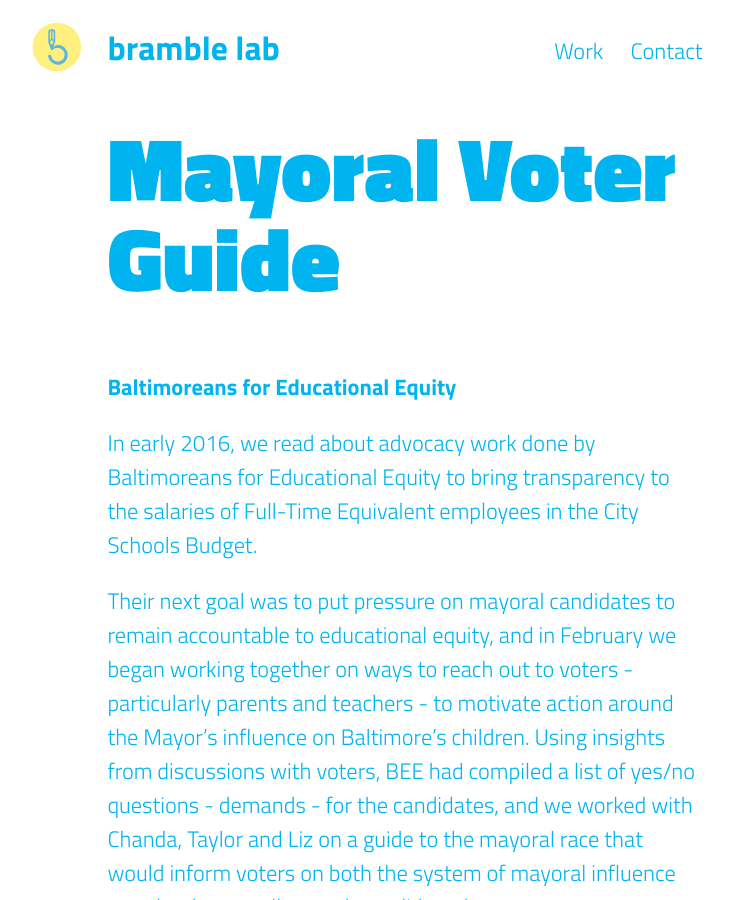
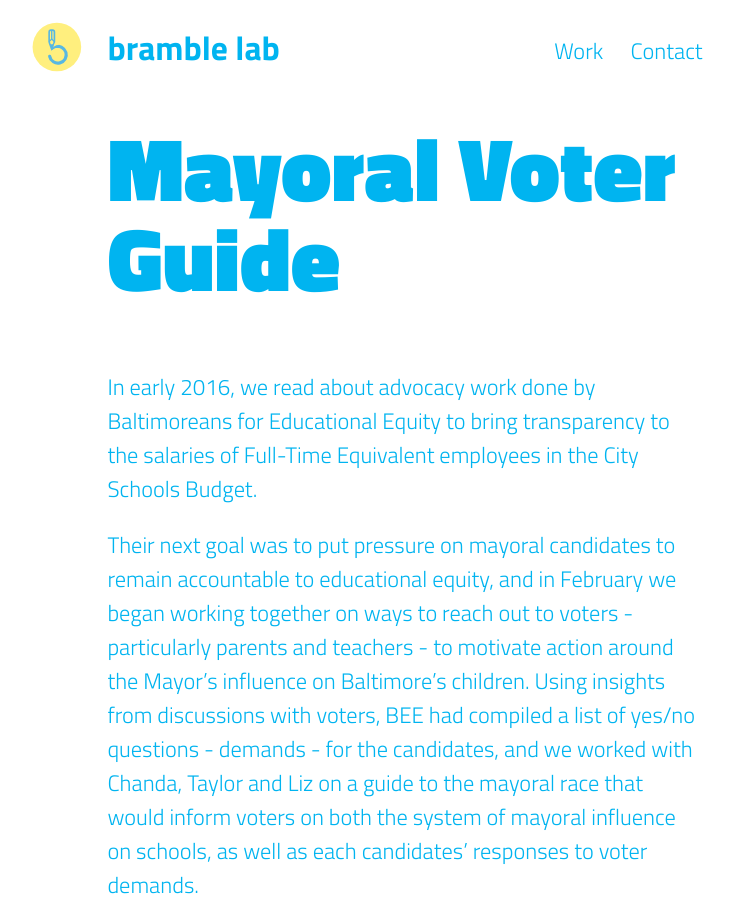
Before and after one commit to bramblelab/bramblelab.github.io, a Jekyll site: the page built from _posts/2016-05-01-baltimoreans-for-educational-equity.markdown, in a window 1280 px wide and 900 px high. Shown: the whole window, without its empty margins (235-969 px from the left). Built offline with Jekyll 4.4.1, drawn with Linux system fonts in a browser that asks for light colours.

Commit message:
Updated Baltimoreans For Educational Equity

```diff
--- a/_posts/2016-05-01-baltimoreans-for-educational-equity.markdown
+++ b/_posts/2016-05-01-baltimoreans-for-educational-equity.markdown
@@ -9,8 +9,6 @@ categories:
 - design
 layout: post
 ---
-
-__Baltimoreans for Educational Equity__
 
 In early 2016, we read about advocacy work done by Baltimoreans for Educational Equity to bring transparency to the salaries of Full-Time Equivalent employees in the City Schools Budget.
 
```
